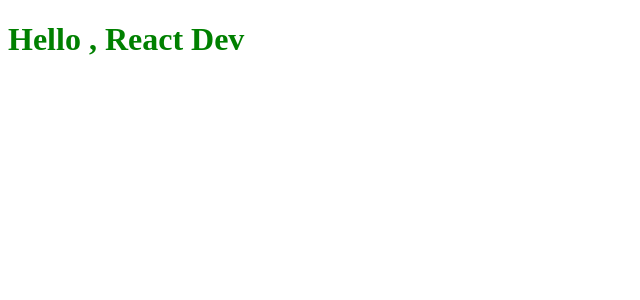
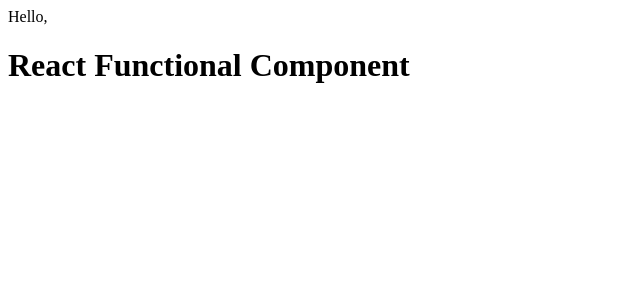
Before and after one commit to Teja7789/REACT_STUDY, a React (Vite) app: page / in a window 1280 px wide. Shown: the top 300 px of the page, without its empty margins (0-640 px from the left). Built offline with nearby package versions, Linux system fonts and the light colour scheme.

Commit message:
jsx,babel,Components

```diff
--- a/App.js
+++ b/App.js
@@ -1,8 +1,30 @@
 import React from "react";
 import ReactDOM  from "react-dom/client";
 
+//React.createElement => ReactElement JS Object => HTMLElement(render)
 const heading = React.createElement("h1",{id:"heading"},"Hello , React Dev");
+
+//Jsx => React.createElement => Object => HTMLElement(render)
+//JSX
+const jsxHeading = <h1 id="heading" tabIndex="5">Hello Jsx</h1>
+//React Element
+const elementHeading = (<h1 id="heading" tabIndex="5">
+    Hello Jsx
+    </h1>);
+
+//React Functional Component
+function getApi() {
+    return "Hello,"
+}
+const data = getApi();
+const HeadingComponent = () => (
+    <div id="container">
+        {data}  {/* <getApi/> === {getApi()} sanitise by babel of api data */}
+        <h1 className="heading">React Functional Component</h1>
+    </div>
+)
 
 const root = ReactDOM.createRoot(document.getElementById("root"));
 
-root.render(heading)
+// root.render(heading)
+root.render(<HeadingComponent/>);
```
Also changed, not shown: 1 other file (tests, documents, lock files or other folders).
